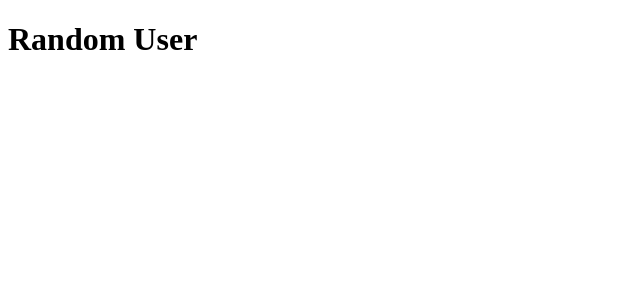
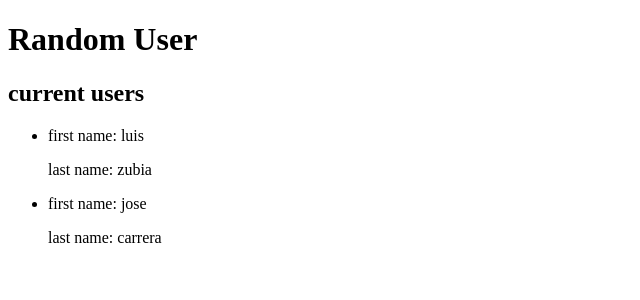
Before and after one commit to luigirazum/mv-randomuser-app, a React (Create React App) app: page / in a window 1280 px wide. Shown: the top 300 px of the page, without its empty margins (0-640 px from the left). Built offline with nearby package versions, Linux system fonts and the light colour scheme.

Commit message:
Import UsersList so the App will render the list of users

```diff
--- a/src/App.jsx
+++ b/src/App.jsx
@@ -1,8 +1,10 @@
+import UsersList from './components/UsersList/UsersList';
 import './styles/App.css';
 
 const App = () => (
   <main>
     <h1>Random User</h1>
+    <UsersList />
   </main>
 );
 
```
